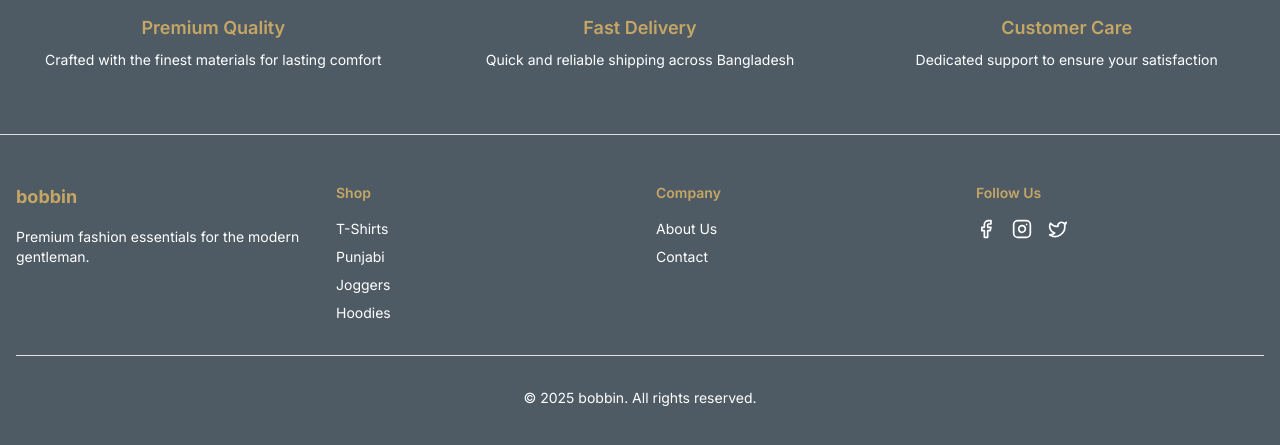
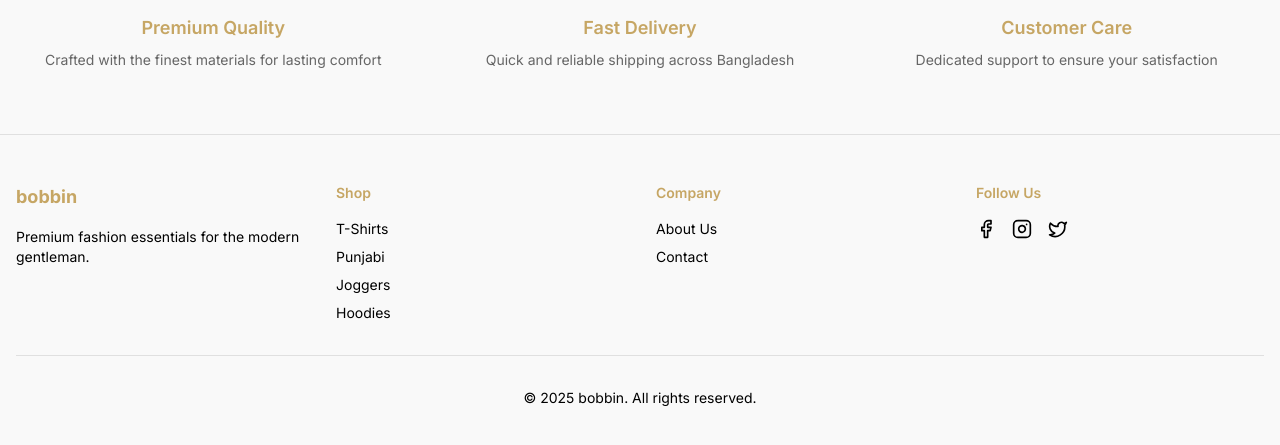
Before and after one commit to codetroon/bobbin-frontend, a Next.js app: page / in a window 1280 px wide. Shown: the part 1171-1616 px from the top of the page. Built offline with nearby package versions, Linux system fonts and the light colour scheme; no server answers.

Commit message:
product page linked with the button and dashboard design update

```diff
--- a/app/layout.tsx
+++ b/app/layout.tsx
@@ -18,7 +18,7 @@ export default function RootLayout({
 }) {
   return (
     <html lang="en">
-      <body className={inter.className + " bg-bobbinBg"}>
+      <body className={inter.className + " bg-white"}>
         <RootLayoutContent>{children}</RootLayoutContent>
       </body>
     </html>
--- a/app/page.tsx
+++ b/app/page.tsx
@@ -34,7 +34,7 @@ export default async function HomePage() {
                 Quality that speaks, comfort that lasts.
               </p>
               <div className="flex flex-wrap gap-4">
-                <Link href="/men/t-shirt">
+                <Link href="/products">
                   <Button
                     size="lg"
                     className="bg-white text-bobbinText hover:bg-gray-100"
@@ -46,7 +46,7 @@ export default async function HomePage() {
                   <Button
                     size="lg"
                     variant="outline"
-                    className="border-white text-white hover:bg-white/10"
+                    className="border-white text-black hover:text-white hover:bg-white/10"
                   >
                     Learn More
                   </Button>
@@ -88,7 +88,7 @@ export default async function HomePage() {
         </div>
 
         <div className="mt-12 text-center">
-          <Link href="/men/t-shirt">
+          <Link href="/products">
             <Button
               size="lg"
               className="bg-accent text-accent-foreground hover:bg-accent/90"
@@ -122,7 +122,7 @@ export default async function HomePage() {
               <h3 className="mb-2 text-lg font-semibold text-bobbinText">
                 Premium Quality
               </h3>
-              <p className="text-sm text-muted-foreground text-white">
+              <p className="text-sm text-muted-foreground text-black">
                 Crafted with the finest materials for lasting comfort
               </p>
             </div>
@@ -147,7 +147,7 @@ export default async function HomePage() {
               <h3 className="mb-2 text-lg font-semibold text-bobbinText">
                 Fast Delivery
               </h3>
-              <p className="text-sm text-muted-foreground text-white">
+              <p className="text-sm text-muted-foreground text-black">
                 Quick and reliable shipping across Bangladesh
               </p>
             </div>
@@ -172,7 +172,7 @@ export default async function HomePage() {
               <h3 className="mb-2 text-lg font-semibold text-bobbinText">
                 Customer Care
               </h3>
-              <p className="text-sm text-muted-foreground text-white">
+              <p className="text-sm text-muted-foreground text-black">
                 Dedicated support to ensure your satisfaction
               </p>
             </div>
--- /dev/null
+++ b/app/products/page.tsx
@@ -0,0 +1,112 @@
+import { ProductCard } from "@/components/product-card";
+import { Button } from "@/components/ui/button";
+import { apiClient } from "@/lib/api";
+import type { Category, Product } from "@/lib/types";
+import Link from "next/link";
+
+export const revalidate = 60;
+
+async function getAllProducts(): Promise<Product[]> {
+  try {
+    const response = await apiClient.getPublicProducts({ limit: 1000 });
+    return response.data || [];
+  } catch (error) {
+    console.error("Error fetching products:", error);
+    return [];
+  }
+}
+
+async function getAllCategories(): Promise<Category[]> {
+  try {
+    const response = await apiClient.getPublicCategories();
+    return response.data || [];
+  } catch (error) {
+    console.error("Error fetching categories:", error);
+    return [];
+  }
+}
+
+export default async function AllProductsPage() {
+  const products = await getAllProducts();
+  const categories = await getAllCategories();
+
+  return (
+    <div className="container mx-auto px-4 py-8">
+      {/* Breadcrumb */}
+      <nav className="mb-6 flex items-center space-x-2 text-sm text-muted-foreground">
+        <Link href="/" className="hover:text-foreground">
+          Home
+        </Link>
+        <span>/</span>
+        <span className="text-foreground">All Products</span>
+      </nav>
+
+      {/* Header */}
+      <div className="mb-8 flex flex-col gap-4 sm:flex-row sm:items-center sm:justify-between">
+        <div>
+          <h1 className="text-3xl font-bold text-bobbinText md:text-4xl">
+            All Products
+          </h1>
+          <p className="mt-2 text-sm text-muted-foreground">
+            Browse our complete collection of premium essentials
+          </p>
+          <p className="mt-1 text-sm font-medium text-bobbinText">
+            {products.length} {products.length === 1 ? "product" : "products"}{" "}
+            available
+          </p>
+        </div>
+      </div>
+
+      {/* Category Filter Chips */}
+      {categories.length > 0 && (
+        <div className="mb-8">
+          <div className="flex flex-wrap gap-2">
+            <Link href="/products">
+              <Button
+                variant="default"
+                size="sm"
+                className="rounded-full bg-accent text-accent-foreground hover:bg-accent/90"
+              >
+                All Products
+              </Button>
+            </Link>
+            {categories.map((category) => (
+              <Link
+                key={category.id}
+                href={`/men/${category.name.toLowerCase().replace(/\s+/g, "-")}`}
+              >
+                <Button
+                  variant="outline"
+                  size="sm"
+                  className="rounded-full hover:bg-accent hover:text-accent-foreground"
+                >
+                  {category.name}
+                </Button>
+              </Link>
+            ))}
+          </div>
+        </div>
+      )}
+
+      {/* Products Grid */}
+      {products.length === 0 ? (
+        <div className="flex min-h-[400px] items-center justify-center rounded-lg border-2 border-dashed">
+          <div className="text-center">
+            <p className="text-lg text-muted-foreground">
+              No products available at the moment.
+            </p>
+            <p className="mt-2 text-sm text-muted-foreground">
+              Check back soon for new arrivals!
+            </p>
+          </div>
+        </div>
+      ) : (
+        <div className="grid grid-cols-1 gap-6 sm:grid-cols-2 lg:grid-cols-3 xl:grid-cols-4">
+          {products.map((product: Product) => (
+            <ProductCard key={product.id} product={product} />
+          ))}
+        </div>
+      )}
+    </div>
+  );
+}
--- a/app/root-layout-content.tsx
+++ b/app/root-layout-content.tsx
@@ -21,7 +21,7 @@ export function RootLayoutContent({ children }: { children: React.ReactNode }) {
   return (
     <>
       <Navbar />
-      <main className="min-h-screen bg-bobbinBg">{children}</main>
+      <main className="min-h-screen">{children}</main>
       <Footer />
       <Toaster />
     </>
--- a/components/admin/admin-sidebar.tsx
+++ b/components/admin/admin-sidebar.tsx
@@ -1,5 +1,6 @@
 "use client";
 
+import bobbinLogo from "@/assets/bobbin-logo.png";
 import { Button } from "@/components/ui/button";
 import { ScrollArea } from "@/components/ui/scroll-area";
 import { cn } from "@/lib/utils";
@@ -15,6 +16,7 @@ import {
   Users,
   X,
 } from "lucide-react";
+import Image from "next/image";
 import Link from "next/link";
 import { usePathname } from "next/navigation";
 
@@ -53,8 +55,13 @@ export function AdminSidebar({
       {/* Header */}
       <div className="flex items-center justify-between h-16 px-6 border-b border-gray-200">
         <div className="flex items-center space-x-2">
-          <div className="w-8 h-8 bg-indigo-600 rounded-lg flex items-center justify-center">
-            <span className="text-white font-bold text-sm">B</span>
+          <div className="w-8 h-8 rounded-lg flex items-center justify-center">
+            <Image
+              src={bobbinLogo.src}
+              alt="Bobbin Admin"
+              width={32}
+              height={32}
+            />
           </div>
           <span className="text-xl font-bold text-gray-900">Bobbin Admin</span>
         </div>
@@ -78,14 +85,14 @@ export function AdminSidebar({
                 className={cn(
                   "flex items-center px-3 py-2 text-sm font-medium rounded-lg transition-colors duration-200",
                   isActive
-                    ? "bg-indigo-100 text-indigo-700 border-r-2 border-indigo-700"
+                    ? "bg-indigo-100 text-bobbinBg border-r-2 border-bobbinBg"
                     : "text-gray-600 hover:bg-gray-100 hover:text-gray-900"
                 )}
               >
                 <item.icon
                   className={cn(
                     "mr-3 h-5 w-5",
-                    isActive ? "text-indigo-700" : "text-gray-400"
+                    isActive ? "text-bobbinText" : "text-gray-400"
                   )}
                 />
                 {item.name}
--- a/components/admin/admin-topbar.tsx
+++ b/components/admin/admin-topbar.tsx
@@ -10,7 +10,7 @@ import {
   DropdownMenuTrigger,
 } from "@/components/ui/dropdown-menu";
 import { useAuth } from "@/hooks/useAuth";
-import { Bell, LogOut, Menu, Settings, User } from "lucide-react";
+import { LogOut, Menu, Settings, User } from "lucide-react";
 import { useRouter } from "next/navigation";
 import { toast } from "sonner";
 
@@ -53,14 +53,6 @@ export function AdminTopbar({ onMenuClick, user }: AdminTopbarProps) {
 
         {/* Right side */}
         <div className="flex items-center space-x-4">
-          {/* Notifications */}
-          <Button variant="ghost" size="sm" className="relative">
-            <Bell className="h-5 w-5" />
-            <span className="absolute -top-1 -right-1 h-4 w-4 bg-red-500 rounded-full text-xs text-white flex items-center justify-center">
-              3
-            </span>
-          </Button>
-
           {/* User menu */}
           <DropdownMenu>
             <DropdownMenuTrigger asChild>
--- a/components/footer.tsx
+++ b/components/footer.tsx
@@ -3,12 +3,12 @@ import Link from "next/link";
 
 export function Footer() {
   return (
-    <footer className="border-t bg-muted/30 bg-bobbinBg">
+    <footer className="border-t bg-muted/30 ">
       <div className="container mx-auto px-4 py-12">
         <div className="grid grid-cols-1 gap-8 md:grid-cols-4">
           <div>
             <h3 className="mb-4 text-lg font-bold text-bobbinText">bobbin</h3>
-            <p className="text-sm text-white">
+            <p className="text-sm text-black">
               Premium fashion essentials for the modern gentleman.
             </p>
           </div>
@@ -16,34 +16,34 @@ export function Footer() {
           <div>
             <h4 className="mb-4 text-sm font-semibold text-bobbinText">Shop</h4>
             <ul className="space-y-2 text-sm">
-              <li className="text-white">
+              <li className="text-black">
                 <Link
                   href="/men/t-shirt"
-                  className="text-white hover:text-foreground transition-colors"
+                  className="text-black hover:text-foreground transition-colors"
                 >
                   T-Shirts
                 </Link>
               </li>
-              <li className="text-white">
+              <li className="text-black">
                 <Link
                   href="/men/punjabi"
-                  className="text-white hover:text-foreground transition-colors"
+                  className="text-black hover:text-foreground transition-colors"
                 >
                   Punjabi
                 </Link>
               </li>
-              <li className="text-white">
+              <li className="text-black">
                 <Link
                   href="/men/joggers"
-                  className="text-white hover:text-foreground transition-colors"
+                  className="text-black hover:text-foreground transition-colors"
                 >
                   Joggers
                 </Link>
               </li>
-              <li className="text-white">
+              <li className="text-black">
                 <Link
                   href="/men/hoodie"
-                  className="text-white hover:text-foreground transition-colors"
+                  className="text-black hover:text-foreground transition-colors"
                 >
                   Hoodies
                 </Link>
@@ -55,19 +55,19 @@ export function Footer() {
             <h4 className="mb-4 text-sm font-semibold text-bobbinText">
               Company
             </h4>
-            <ul className="space-y-2 text-sm text-white">
-              <li className="text-white">
+            <ul className="space-y-2 text-sm text-black">
+              <li className="text-black">
                 <Link
                   href="/about"
-                  className="text-white hover:text-foreground transition-colors"
+                  className="text-black hover:text-foreground transition-colors"
                 >
                   About Us
                 </Link>
               </li>
-              <li className="text-white">
+              <li className="text-black">
                 <Link
                   href="/contact"
-                  className="text-white hover:text-foreground transition-colors"
+                  className="text-black hover:text-foreground transition-colors"
                 >
                   Contact
                 </Link>
@@ -82,21 +82,21 @@ export function Footer() {
             <div className="flex space-x-4">
               <a
                 href="#"
-                className="text-white hover:text-foreground transition-colors"
+                className="text-black hover:text-foreground transition-colors"
               >
                 <Facebook className="h-5 w-5" />
                 <span className="sr-only">Facebook</span>
               </a>
               <a
                 href="#"
-                className="text-white hover:text-foreground transition-colors"
+                className="text-black hover:text-foreground transition-colors"
               >
                 <Instagram className="h-5 w-5" />
                 <span className="sr-only">Instagram</span>
               </a>
               <a
                 href="#"
-                className="text-white hover:text-foreground transition-colors"
+                className="text-black hover:text-foreground transition-colors"
               >
                 <Twitter className="h-5 w-5" />
                 <span className="sr-only">Twitter</span>
@@ -105,7 +105,7 @@ export function Footer() {
           </div>
         </div>
 
-        <div className="mt-8 border-t pt-8 text-center text-sm text-white">
+        <div className="mt-8 border-t pt-8 text-center text-sm text-black">
           <p>&copy; {new Date().getFullYear()} bobbin. All rights reserved.</p>
         </div>
       </div>
```
